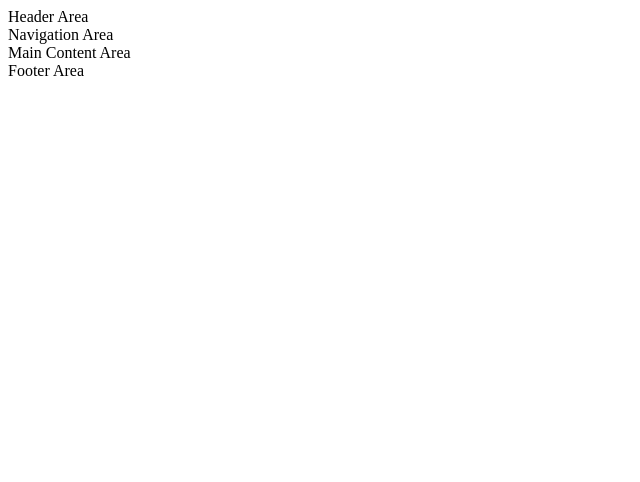
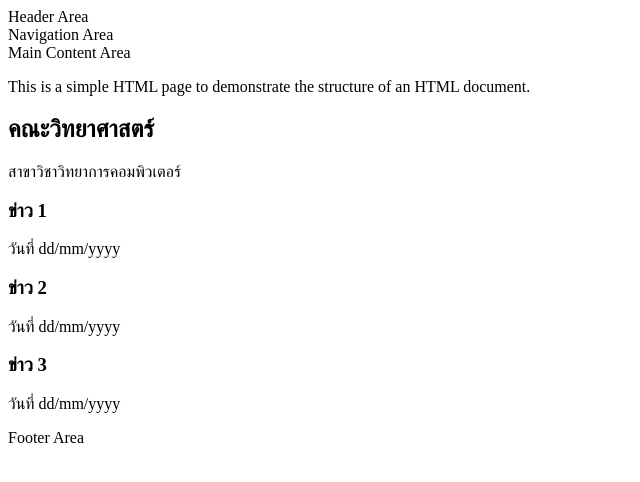
Before and after one commit to kritsana-kp/HTML101, a plain HTML site: page index.html in a window 1280 px wide. Shown: the whole page, without its empty margins (0-640 px from the left). Drawn offline with Linux system fonts and the light colour scheme.

Commit message:
add news

```diff
--- a/index.html
+++ b/index.html
@@ -17,6 +17,21 @@
         </nav>
         <div>
             Main Content Area
+            <p>This is a simple HTML page to demonstrate the structure of an HTML document.</p>
+            <h2>คณะวิทยาศาสตร์</h2>
+            <p>สาขาวิชาวิทยาการคอมพิวเตอร์</p>
+            <div>
+                <h3> ข่าว 1</h3>
+                <p>วันที่ dd/mm/yyyy</p>
+            </div>
+            <div>
+                <h3> ข่าว 2</h3>
+                <p>วันที่ dd/mm/yyyy</p>
+            </div>
+            <div>
+                <h3> ข่าว 3</h3>
+                <p>วันที่ dd/mm/yyyy</p>
+            </div>
         </div>
 
         <footer>
```
